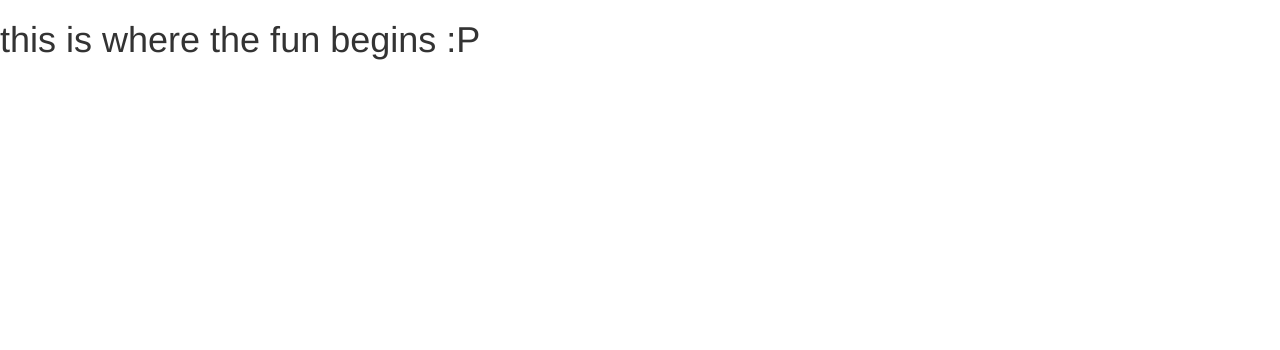
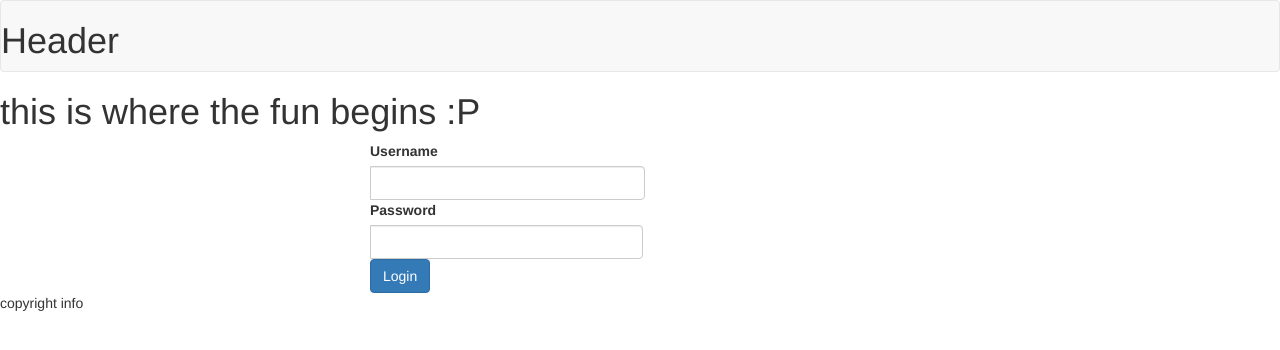
Before and after one commit to Alexg1021/api_test, a website: page index.html at #/login in a window 1280 px wide. Drawn offline with Linux system fonts and the light colour scheme.

Commit message:
udpated changes

```diff
--- a/index.html
+++ b/index.html
@@ -1,5 +1,5 @@
 <!DOCTYPE html>
-<html lang="en" data-ng-app="telecare">
+<html lang="en" ng-app="telecare">
 <head>
     <title ng-bind="'Fastr - ' + details.Title"></title>
     <link rel="stylesheet" href="public/bower_components/bootstrap/dist/css/bootstrap.min.css">
@@ -19,5 +19,9 @@
     <script src="public/bower_components/angular-sanitize/angular-sanitize.min.js"></script>
     <script src="public/bower_components/bootstrap/dist/js/bootstrap.min.js"></script>
     <script src="js/app.module.js"></script>
+    <script src="js/body/body.controller.js"></script>
+    <script src="js/login/login.controller.js"></script>
+    <script src="js/dashboard/dashboard.controller.js"></script>
+
 </body>
 </html>
--- a/js/app.module.js
+++ b/js/app.module.js
@@ -18,15 +18,15 @@
           controller: 'BodyController',
           controllerAs: 'Body'
         })
-        .state('login', {
+        .state('body.login', {
           url: '/login',
           templateUrl: 'js/login/login.html',
           controller: 'LoginController',
           controllerAs: 'Login'
         })
-        .state('dashboard', {
+        .state('body.dashboard', {
           url: '/dashboard',
-          templateUrl: 'dashboard/dashboard.html',
+          templateUrl: 'js/dashboard/dashboard.html',
           controller: 'DashboardController',
           controllerAs: 'Dashboard'
         });
--- a/js/login/login.controller.js
+++ b/js/login/login.controller.js
@@ -2,8 +2,27 @@
     'use strict';
 
     angular.module('telecare')
-        .controller('LoginController', function(){
+        .controller('LoginController', function($http){
             var vm = this;
-            console.log('login controller. Whoop!');
-        })
+          vm.login = login;
+
+          function login(creds){
+            $http.post('http://' + creds.username + ':' + creds.password + '@dev-telecarelive.pantheonsite.io/')
+            .then(function(res){
+              console.log(res);
+            });
+          }
+
+
+          //   $http.defaults.headers.common['Authorization'] = 'Basic Z3V0aWVycmV6Lmx4QGdtYWlsLmNvbTp1bmljb3Ju';
+
+          // function fetch(){
+          //   $http.get('http://dev-telecarelive.pantheonsite.io/api/v1/user')
+          //       .then(function(res){
+          //         console.log(res);
+          //         vm.person = res.data.data;
+          //       });
+          //     }
+
+        });
 })();
--- a/js/login/login.html
+++ b/js/login/login.html
@@ -1 +1,28 @@
 <h1>this is where the fun begins :P</h1>
+<div class="row">
+    <div class="container">
+        <div class="col-md-6 col-md-offset-3">
+            <form name="loginForm">
+                <div class="input-group">
+                    <label for="username">Username</label>
+                    <input id="username"
+                           type="text"
+                           class="form-control"
+                           data-ng-model="loginForm.username"
+                           aria-describedby="basic-addon1">
+                </div>
+                <div class="input-group">
+                    <label for="password">Password</label>
+                    <input id="password"
+                           type="text"
+                           class="form-control"
+                           data-ng-model="loginForm.password"
+                           aria-describedby="basic-addon1">
+                </div>
+                <div class="input-group">
+                    <button class="btn btn-primary" data-ng-click="Login.login(loginForm)">Login</button>
+                </div>
+            </form>
+        </div>
+    </div>
+</div>
```
Also changed, not shown: js/body/body.module.js (added), js/dashboard/dashboard.module.js (added), js/login/login.module.js (added).
